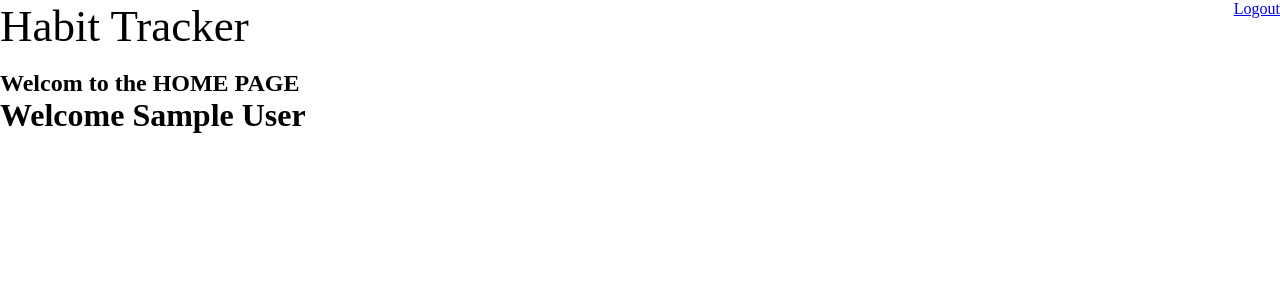
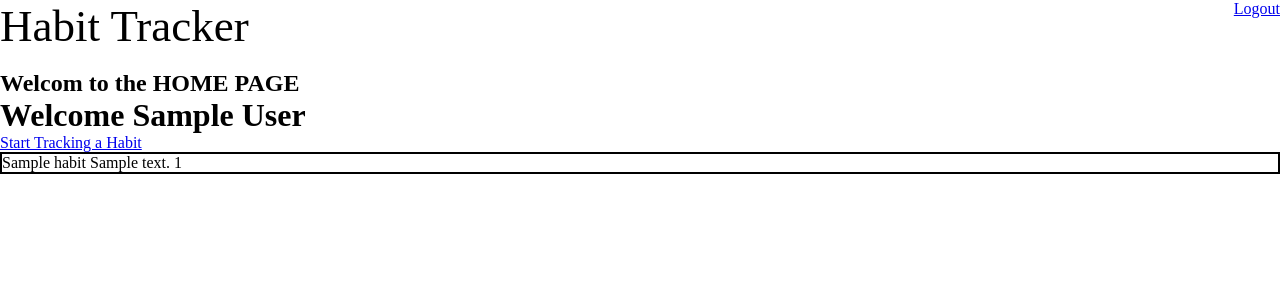
Before and after one commit to momentum-team-7/django-habit-tracker-drehan7, a Django app: page /home/ in a window 1280 px wide. Shown: the top 300 px of the page. Run offline with Django 3.2, Linux system fonts and the light colour scheme; a user stored in the database is signed in; tables that the repository leaves empty hold one stand-in row (values such as "Sample post"); parts of the project's set-up code (start-up, migrations or seed data) failed here and were passed over.

Commit message:
add habit button working, if user already has a habit in progress then disables form; database still seems connected both prod and local

```diff
--- a/core/urls.py
+++ b/core/urls.py
@@ -5,4 +5,5 @@ urlpatterns = [
     path('', views.index, name='index'),
     path('home/', views.home_page, name="home_page"),
     path('create_profile/', views.create_profile, name="create_profile"),
+    path('add_habit/', views.add_habit, name="add_habit"),
 ]
--- a/core/views.py
+++ b/core/views.py
@@ -1,8 +1,8 @@
 from django.contrib.auth.decorators import login_required
 from django.shortcuts import render, get_object_or_404
 from django.http import HttpResponseRedirect
-from .models import Profile, User
-from .forms import ProfileForm
+from .models import Profile, User, Habit
+from .forms import ProfileForm, HabitForm
 
 
 # Create your views here.
@@ -20,6 +20,7 @@ def home_page(request):
 
     return render(request, 'home_page.html', {'profile': profile})
 
+@login_required
 def create_profile(request):
     user = get_object_or_404(User, pk=request.user.pk)
     if request.method == 'POST':
@@ -36,3 +37,24 @@ def create_profile(request):
         form = ProfileForm(request.POST, initial={'user':user})
 
     return render(request, 'create_profile.html', {'form':form})
+
+
+@login_required
+def add_habit(request):
+    user_profile = Profile.objects.get(user=request.user)
+    if request.method == 'POST':
+        form = HabitForm(request.POST)
+        if form.is_valid():
+            new_habit = Habit.objects.create(
+                title = form.cleaned_data['title'],
+                description = form.cleaned_data['description'],
+                goal = form.cleaned_data['goal']
+            )
+            new_habit.save()
+            user_profile.habit = new_habit
+            user_profile.save()
+        return HttpResponseRedirect('/home/')
+    else:
+        form = HabitForm(request.POST)
+
+    return render(request, 'add_habit.html', {'form':form, 'profile':user_profile})
--- a/static/base.css
+++ b/static/base.css
@@ -11,3 +11,7 @@
   display: flex;
   justify-content: space-between;
 }
+
+.habit-container {
+  border: 2px solid black;
+}
--- a/templates/home_page.html
+++ b/templates/home_page.html
@@ -2,15 +2,34 @@
 
 {% block content %}
 
+{% if request.user.is_authenticated %}
 <h2>Welcom to the HOME PAGE</h2>
 
 <h1>Welcome {{profile}}</h1>
 
-{% if request.user.habit %}
-<div class="habit">
-    habit here
+<div class="add-habit-container">
+    <a href="{% url 'add_habit' %}">Start Tracking a Habit</a>
 
 </div>
+
+{% if profile.habit %}
+<div class="habit-container">
+    <div class="habit">
+
+        <p>{{ profile.habit }}</p>
+
+    </div>
+</div>
+{% else %}
+<h2>No habit currently, good job!</h2>
+{% endif %}
+
+{% else %}
+<h1>You need to be logged in</h1>
+<br>
+<a href="/accounts/login/">Login</a>
+
+
 {% endif %}
 
 {% endblock %}
```
Also changed, not shown: templates/add_habit.html (added, +17 -0 lines).
